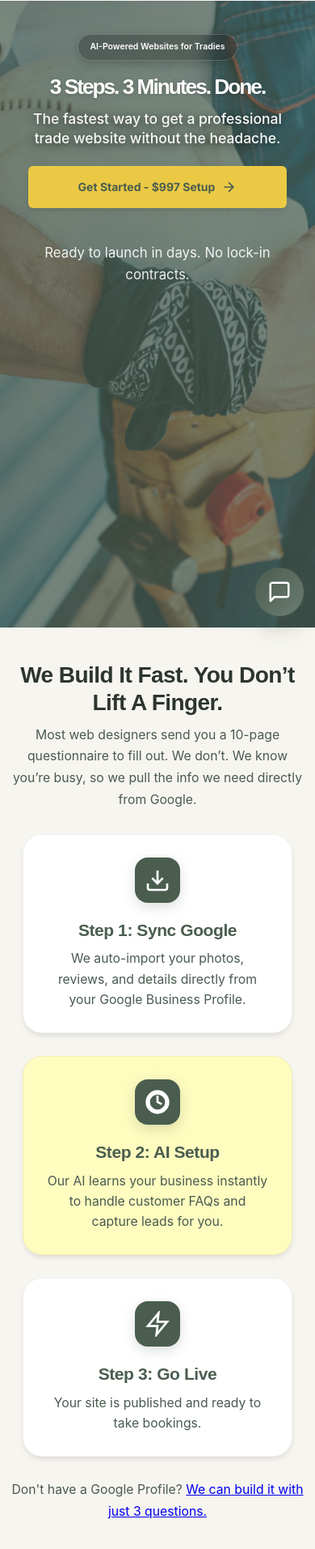
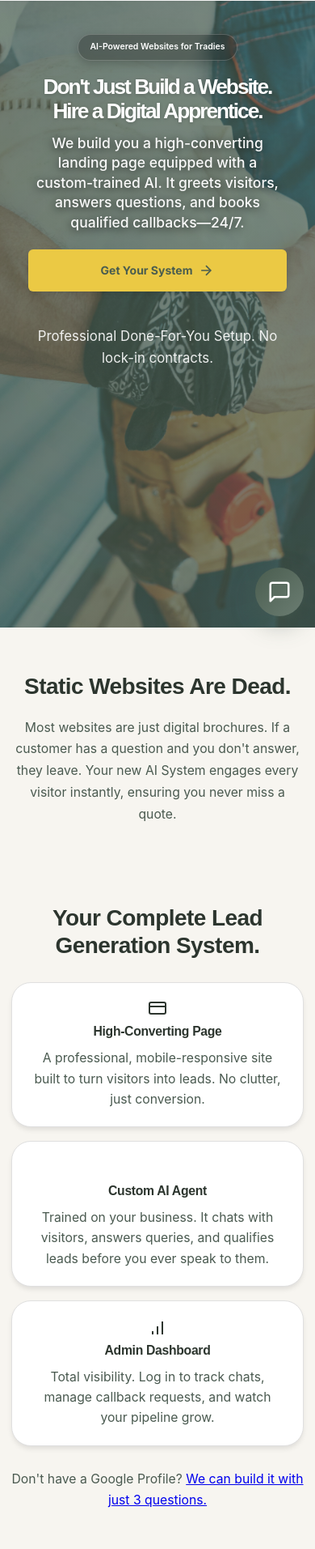
Before and after one commit to radion-x/simple-tradie-2, a plain HTML site: page public/index.html in a window 390 px wide. Shown: the part 69-1982 px from the top of the page at 81% size. Drawn offline with Linux system fonts and the light colour scheme; no server answers; a script that the page names is missing.

```diff
--- a/public/index.html
+++ b/public/index.html
@@ -203,7 +203,7 @@
     </style>
    <style>
        .tech-card:hover h3, .tech-card:hover p,
-       .difference-card:hover h3, .difference-card:hover p {
+       .difference-card:hover h3, .difference_card:hover p {
            color: white !important;
        }
    </style>
@@ -299,48 +299,56 @@
         <div class="container">
             <div class="hero-content">
                 <div class="hero-badge-top">AI-Powered Websites for Tradies</div>
-                <h1>3 Steps. 3 Minutes. Done.</h1>
-                <p class="hero-subtitle">The fastest way to get a professional trade website without the headache.</p>
+                <h1>Don't Just Build a Website. Hire a Digital Apprentice.</h1>
+                <p class="hero-subtitle">We build you a high-converting landing page equipped with a custom-trained AI. It greets visitors, answers questions, and books qualified callbacks—24/7.</p>
                 <div class="hero-buttons">
                     <a onclick="openContactModal()" class="btn btn-primary" style="cursor: pointer;">
-                        <span>Get Started - $997 Setup</span>
+                        <span>Get Your System</span>
                         <svg width="20" height="20" viewBox="0 0 24 24" fill="none" stroke="currentColor" stroke-width="2"><line x1="5" y1="12" x2="19" y2="12"></line><polyline points="12 5 19 12 12 19"></polyline></svg>
                     </a>
                 </div>
-                <p class="hero-trust-text" style="color: rgba(255,255,255,0.9); font-size: 1.2rem; margin: 2rem auto 0; text-align: center; max-width: 100%;">Ready to launch in days. No lock-in contracts.</p>
+                <p class="hero-trust-text" style="color: rgba(255,255,255,0.9); font-size: 1.2rem; margin: 2rem auto 0; text-align: center; max-width: 100%;">Professional Done-For-You Setup. No lock-in contracts.</p>
             </div>
         </div>
     </section>
 
-    <!-- The 'Simple' Difference Section -->
+    <!-- Static Websites Are Dead Section -->
+    <section class="how-it-works" style="padding: 4rem 0; background: var(--bg-section);">
+        <div class="container" style="text-align: center;">
+            <h2 style="margin-bottom: 1.5rem;">Static Websites Are Dead.</h2>
+            <p class="section-intro" style="max-width: 700px; margin-bottom: 0;">Most websites are just digital brochures. If a customer has a question and you don't answer, they leave. Your new AI System engages every visitor instantly, ensuring you never miss a quote.</p>
+        </div>
+    </section>
+
+    <!-- The Solution Section -->
     <section id="difference" class="how-it-works">
         <div class="container">
-            <h2>We Build It Fast. You Don’t Lift A Finger.</h2>
-            <p class="section-intro">Most web designers send you a 10-page questionnaire to fill out. We don’t. We know you’re busy, so we pull the info we need directly from Google.</p>
+            <h2>Your Complete Lead Generation System.</h2>
 
-            <div class="simple-difference-grid">
-                <div class="difference-card">
-                    <svg class="difference-icon" viewBox="0 0 24 24" fill="none" stroke="currentColor" stroke-width="2">
-                        <path d="M21 15v4a2 2 0 0 1-2 2H5a2 2 0 0 1-2-2v-4"></path><polyline points="7 10 12 15 17 10"></polyline><line x1="12" y1="15" x2="12" y2="3"></line>
-                    </svg>
-                    <h3>Step 1: Sync Google</h3>
-                    <p>We auto-import your photos, reviews, and details directly from your Google Business Profile.</p>
+            <div class="steps-grid">
+                <!-- Card 1: Page -->
+                <div class="step-card">
+                    <div class="step-icon">
+                       <svg width="24" height="24" viewBox="0 0 24 24" fill="none" stroke="currentColor" stroke-width="2"><rect x="2" y="3" width="20" height="14" rx="2"></rect><line x1="2" y1="8" x2="22" y2="8"></line><line x1="6" y1="12" x2="6" y2="12"></line></svg>
+                    </div>
+                    <h3>High-Converting Page</h3>
+                    <p>A professional, mobile-responsive site built to turn visitors into leads. No clutter, just conversion.</p>
                 </div>
-
-                <div class="difference-card" style="background-color: #fefcbf;">
-                    <svg class="difference-icon" viewBox="0 0 24 24" fill="none" stroke="currentColor" stroke-width="2">
-                        <path d="M12 2a10 10 0 1 0 10 10A10 10 0 0 0 12 2zm0 18a8 8 0 1 1 8-8 8 8 0 0 1-8 8z"></path><path d="M12 6v6l4 2"></path>
-                    </svg>
-                    <h3>Step 2: AI Setup</h3>
-                    <p>Our AI learns your business instantly to handle customer FAQs and capture leads for you.</p>
+                <!-- Card 2: AI -->
+                <div class="step-card">
+                   <div class="step-icon">
+                       <svg width="24" height="24" viewBox="0 0 24 24" fill="none" stroke="currentColor" stroke-width="2"><path d="M21 15a2 2 S.A.R.L. 0 1-2 2H7l-4 4V5a2 2 0 0 1 2-2h14a2 2 0 0 1 2 2z"></path></svg>
+                   </div>
+                   <h3>Custom AI Agent</h3>
+                    <p>Trained on your business. It chats with visitors, answers queries, and qualifies leads before you ever speak to them.</p>
                 </div>
-
-                <div class="difference-card">
-                    <svg class="difference-icon" viewBox="0 0 24 24" fill="none" stroke="currentColor" stroke-width="2">
-                         <polygon points="13 2 3 14 12 14 11 22 21 10 12 10 13 2"></polygon>
-                    </svg>
-                    <h3>Step 3: Go Live</h3>
-                    <p>Your site is published and ready to take bookings.</p>
+                <!-- Card 3: Control -->
+                <div class="step-card">
+                    <div class="step-icon">
+                       <svg width="24" height="24" viewBox="0 0 24 24" fill="none" stroke="currentColor" stroke-width="2"><line x1="12" y1="20" x2="12" y2="10"></line><line x1="18" y1="20" x2="18" y2="4"></line><line x1="6" y1="20" x2="6" y2="16"></line></svg>
+                    </div>
+                    <h3>Admin Dashboard</h3>
+                    <p>Total visibility. Log in to track chats, manage callback requests, and watch your pipeline grow.</p>
                 </div>
             </div>
             <p class="section-intro" style="text-align: center; margin-top: 2rem;">Don't have a Google Profile? <a href="#">We can build it with just 3 questions.</a></p>
@@ -427,18 +435,18 @@
     <!-- Pricing Section -->
     <section id="pricing" class="pricing-section">
         <div class="container">
-            <div class="pricing-hero-card">
+            <div class="pricing-hero-card" style="max-width: 550px; margin: 0 auto; text-align: center; background: var(--bg-section); padding: 2.5rem; border-radius: 12px; box-shadow: 0 8px 30px rgba(0,0,0,0.08);">
                 <h2>Simple Pricing. Full Ownership.</h2>
                 <p class="sub-headline">Stop renting your website. Own it for a fraction of the agency cost.</p>
-                <div class="price-display">
-                    <div class="price-main">
-                        <span class="price-amount">$997</span>
-                        <span class="price-subtext">One-time setup fee</span>
+                <div class="price-display" style="margin: 2.5rem 0; display: flex; flex-direction: column; align-items: center; gap: 0.5rem;">
+                    <div class="price-main" style="display: flex; flex-direction: column; align-items: center; justify-content: center; gap: 0.25rem;">
+                        <span class="price-amount" style="font-size: 4.5rem; font-weight: 700; color: var(--text-dark); line-height: 1;">$997</span>
+                        <span class="price-subtext" style="font-size: 1rem; color: var(--text-dark); font-weight: 500; text-align: center; line-height: 1.3;">One-Time Setup &amp; Custom Build</span>
                     </div>
-                    <div class="price-plus">+</div>
-                    <div class="price-secondary">
-                        <span class="price-amount-small">$30/mo</span>
-                        <span class="price-subtext">for Hosting & AI</span>
+                    <div class="price-plus" style="font-size: 1.25rem; color: var(--text-muted);">+</div>
+                    <div class="price-secondary" style="display: flex; align-items: baseline; justify-content: center; gap: 0.5rem;">
+                        <span class="price-amount-small" style="font-size: 2rem; font-weight: 700; color: var(--text-dark);">$30/mo</span>
+                        <span class="price-subtext" style="font-size: 1rem; color: var(--text-dark);">for Hosting &amp; AI</span>
                     </div>
                 </div>
                 <ul class="benefits-list">
@@ -448,18 +456,18 @@
                     </li>
                     <li>
                         <svg width="24" height="24" viewBox="0 0 24 24" fill="none" stroke="currentColor" stroke-width="2" stroke-linecap="round" stroke-linejoin="round"><polyline points="20 6 9 17 4 12"></polyline></svg>
-                        Mobile Optimised & Google Ready
+                        Custom Trained AI Agent
                     </li>
                     <li>
                         <svg width="24" height="24" viewBox="0 0 24 24" fill="none" stroke="currentColor" stroke-width="2" stroke-linecap="round" stroke-linejoin="round"><polyline points="20 6 9 17 4 12"></polyline></svg>
-                        Lead Notification System Included
+                        Includes Full Admin Dashboard Access
                     </li>
                     <li>
                         <svg width="24" height="24" viewBox="0 0 24 24" fill="none" stroke="currentColor" stroke-width="2" stroke-linecap="round" stroke-linejoin="round"><polyline points="20 6 9 17 4 12"></polyline></svg>
                         No Lock-in Contracts (Cancel anytime)
                     </li>
                 </ul>
-                <a onclick="openContactModal()" class="btn btn-primary btn-full" style="cursor: pointer;">GET MY SITE STARTED</a>
+                <a onclick="openContactModal()" class="btn btn-secondary btn-full" style="cursor: pointer;">GET MY SITE STARTED →</a>
             </div>
 
             <div class="comparison-table-wrapper">
```
